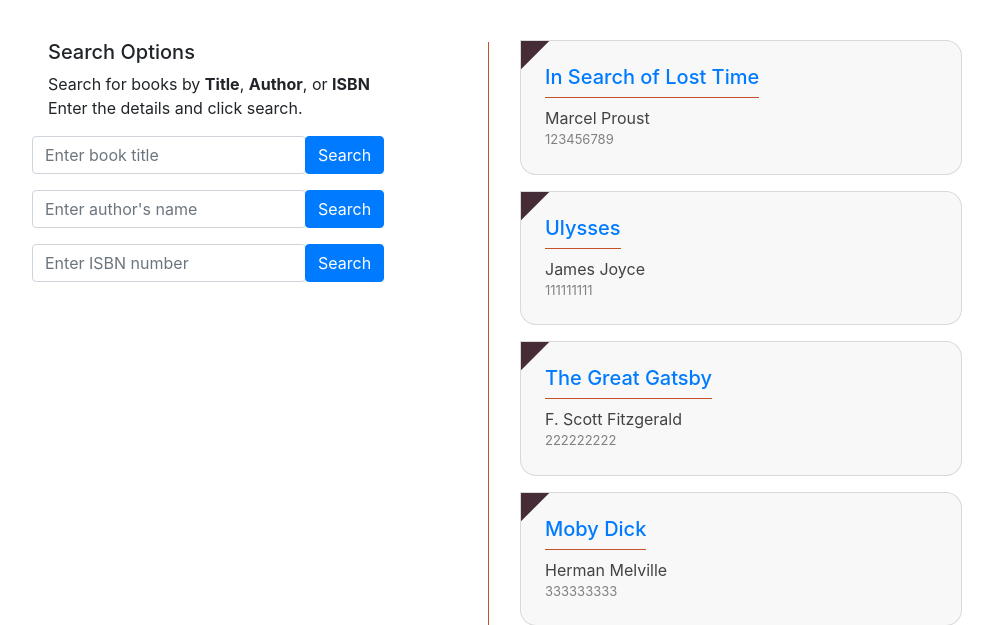
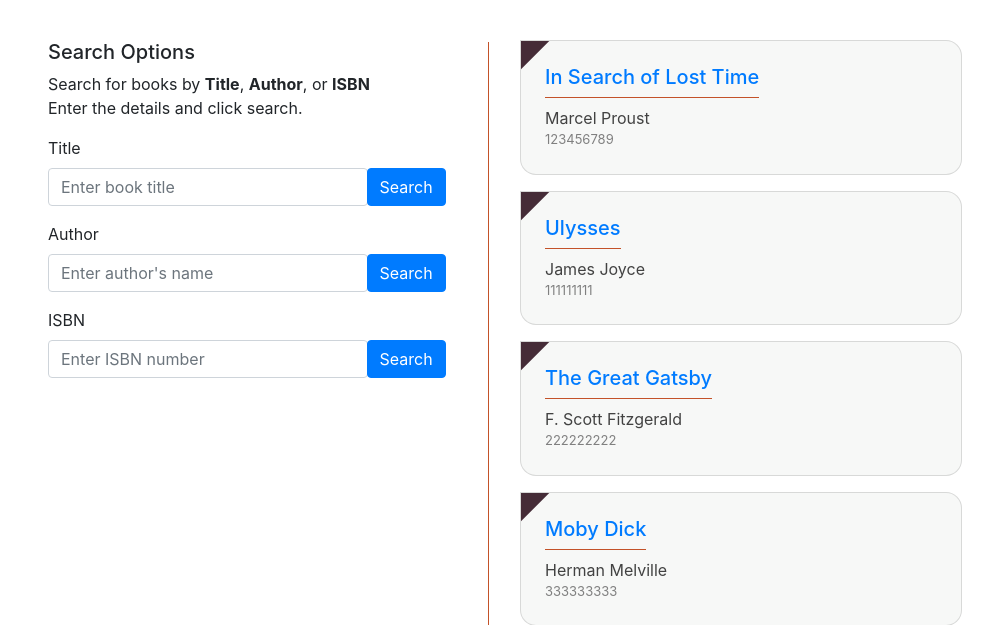
Before and after one commit to Dawid33/CS4125, a Flask app: page /search in a window 1280 px wide. Shown: the part 64-689 px from the top of the page, without its empty margins (143-1136 px from the left). Run offline with Flask 3, Linux system fonts and the light colour scheme; data comes from the database, SQL or seed files in the repository.

Commit message:
Changed css for search

```diff
--- a/static/search/search.css
+++ b/static/search/search.css
@@ -95,6 +95,7 @@ hr {
   padding: 1%;
   margin: 1%;
 }
+
 .btn-wide {
   width: 100%;
 }
--- a/templates/search/search.html
+++ b/templates/search/search.html
@@ -15,10 +15,12 @@
                 <br> Enter the details and click search.
             </nav>
 
+            <div class="ml-3">
                 <!-- Search by Title -->
                 <div class="input-group mb-3">
+                    <label>Title</label>
                     <form action="{{ url_for('search.search_books') }}" method="get" class="form-inline w-100">
-                    <input type="text" class="form-control" name="title" placeholder="Enter book title"
+                        <input type="text" class="form-control w-75" name="title" placeholder="Enter book title"
                             aria-label="Book title">
                         <div class="input-group-append">
                             <button class="btn btn btn-primary" type="submit">Search</button>
@@ -28,8 +30,9 @@
 
                 <!-- Search by Author -->
                 <div class="input-group mb-3">
+                    <label>Author</label>
                     <form action="{{ url_for('search.search_books') }}" method="get" class="form-inline w-100">
-                    <input type="text" class="form-control" name="author" placeholder="Enter author's name"
+                        <input type="text" class="form-control w-75" name="author" placeholder="Enter author's name"
                             aria-label="Author's name">
                         <div class="input-group-append">
                             <button class="btn btn-primary" type="submit">Search</button>
@@ -39,13 +42,15 @@
 
                 <!-- Search by ISBN -->
                 <div class="input-group mb-3">
+                    <label>ISBN</label>
                     <form action="{{ url_for('search.search_books') }}" method="get" class="form-inline w-100">
-                    <input type="text" class="form-control" name="isbn" placeholder="Enter ISBN number"
+                        <input type="text" class="form-control w-75" name="isbn" placeholder="Enter ISBN number"
                             aria-label="ISBN number">
                         <div class="input-group-append">
                             <button class="btn btn-primary" type="submit">Search</button>
                         </div>
                     </form>
+                </div>
             </div>
         </div>
 
```
Lines whose indentation alone changed are shown as unchanged.
